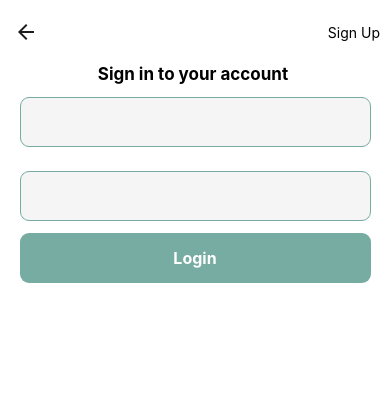
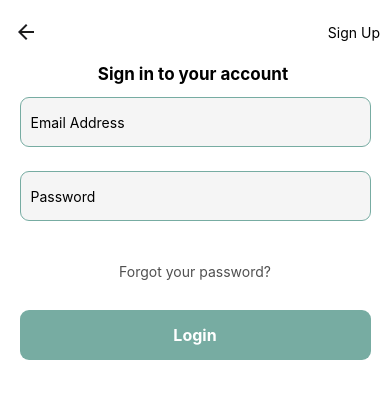
Before and after one commit to asif103/lm-mobile-app, a React Native app: screen /Login in a window 390 px wide. Shown: the top 398 px of the page. Built offline with nearby package versions, Linux system fonts and the light colour scheme.

Commit message:
login form validated

```diff
--- a/package.json
+++ b/package.json
@@ -15,12 +15,14 @@
     "expo": "~46.0.9",
     "expo-status-bar": "~1.4.0",
     "expo-updates": "~0.14.5",
+    "formik": "^2.2.9",
     "react": "18.0.0",
     "react-native": "0.69.5",
     "react-native-gesture-handler": "~2.5.0",
     "react-native-reanimated": "~2.9.1",
     "react-native-safe-area-context": "4.3.1",
-    "react-native-screens": "~3.15.0"
+    "react-native-screens": "~3.15.0",
+    "yup": "^0.32.11"
   },
   "devDependencies": {
     "@babel/core": "^7.12.9"
--- a/screens/AuthenticationScreens/Login/LoginScreen.js
+++ b/screens/AuthenticationScreens/Login/LoginScreen.js
@@ -1,6 +1,19 @@
 import React, {useState} from 'react';
-import {StyleSheet, Text, View, TouchableOpacity, TextInput} from "react-native";
+import {StyleSheet, Text, View, TouchableOpacity, TextInput, Button} from "react-native";
+import {Formik} from 'formik'
+import * as yup from 'yup'
 
+
+const loginValidationSchema = yup.object().shape({
+    email: yup
+        .string()
+        .email("Please enter valid email")
+        .required('Email Address is Required'),
+    password: yup
+        .string()
+        .min(8, ({min}) => `Password must be at least ${min} characters`)
+        .required('Password is required'),
+})
 const ScreenTwo = ({navigation}) => {
     const [email, setEmail] = useState("");
     const [password, setPassword] = useState("");
@@ -18,23 +31,49 @@ const ScreenTwo = ({navigation}) => {
         <View style={styles.container}>
 
             <Text style={styles.title}>Sign in to your account </Text>
+            <Formik
+                validationSchema={loginValidationSchema}
+                initialValues={{email: '', password: ''}}
+                onSubmit={values => console.log(values)}
+            >
+                {({handleChange, handleBlur, handleSubmit,errors, values,isValid, touched}) => (
+                    <>
                         <TextInput
-                style={styles.input}
-                onChangeText={setEmail}
-                value={email}
+                            name="email"
+                            placeholder="Email Address"
+                            style={(errors.email && touched.email) ? styles.errorInput : styles.input}
+                            onChangeText={handleChange('email')}
+                            onBlur={handleBlur('email')}
+                            value={values.email}
+                            keyboardType="email-address"
                         />
+                        {(errors.email && touched.email) &&
+                            <Text style={styles.errorText}>{errors.email}</Text>
+                        }
                         <TextInput
-                style={styles.input}
-                secureTextEntry={true}
-                onChangeText={setPassword}
-                value={password}
+                            name="password"
+                            placeholder="Password"
+                            style={
+                            (errors.password && touched.password) ? styles.errorInput : styles.input}
+                            onChangeText={handleChange('password')}
+                            onBlur={handleBlur('password')}
+                            value={values.password}
+                            secureTextEntry
                         />
+                        {(errors.password && touched.password) &&
+                            <Text style={styles.errorText}>{errors.password}</Text>
+                        }
+                        <Text style={styles.forgotPassword}>Forgot your password?</Text>
                         <TouchableOpacity
-                onPress={() => navigation.navigate('')}
+                            onPress={handleSubmit}
                             style={styles.button}
+                            disabled={!isValid}
                         >
                             <Text style={styles.buttonText}>Login</Text>
                         </TouchableOpacity>
+                    </>
+                )}
+            </Formik>
         </View>
     );
 };
@@ -47,6 +86,9 @@ const styles = StyleSheet.create({
         alignItems: 'center',
         // justifyContent: 'space-between',
         backgroundColor: "#ffffff"
+    },
+    errorText:{
+        color:"red"
     },
     button: {
         backgroundColor: "#77ACA2",
@@ -77,4 +119,19 @@ const styles = StyleSheet.create({
         borderRadius: 9,
         padding: 10,
     },
+    errorInput:{
+        height: 50,
+        width: "90%",
+        margin: 12,
+        backgroundColor: '#F5F5F5',
+        /* Shade of primary */
+        borderWidth: 1,
+        borderColor: "red",
+        borderRadius: 9,
+        padding: 10,
+    },
+    forgotPassword:{
+        color: '#505050',
+        paddingVertical:30
+    }
 });
```
Also changed, not shown: 1 other file (tests, documents, lock files or other folders). Lines whose indentation alone changed are shown as unchanged.
